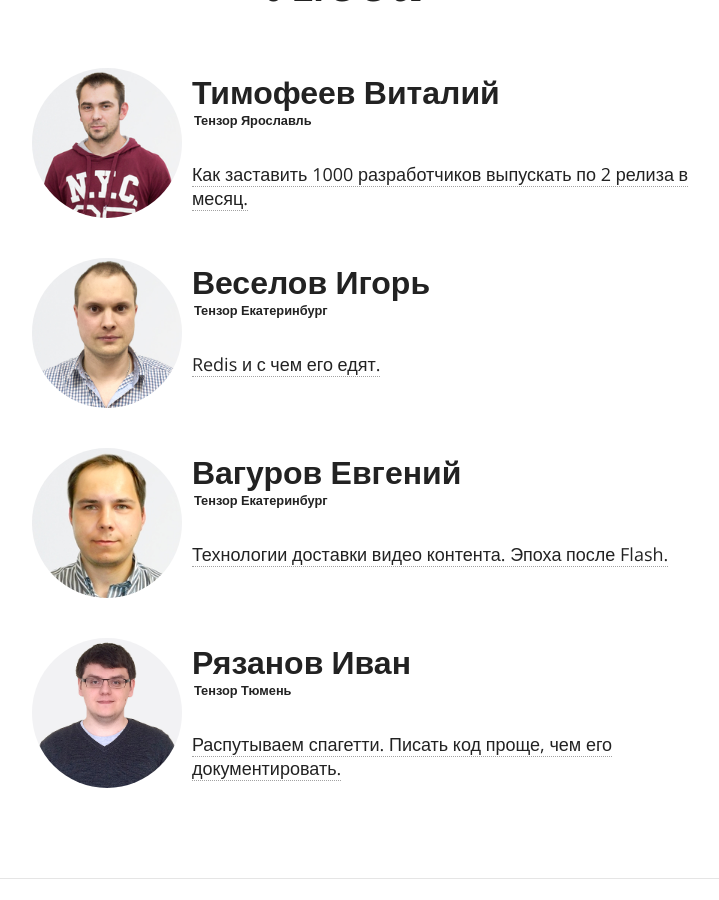
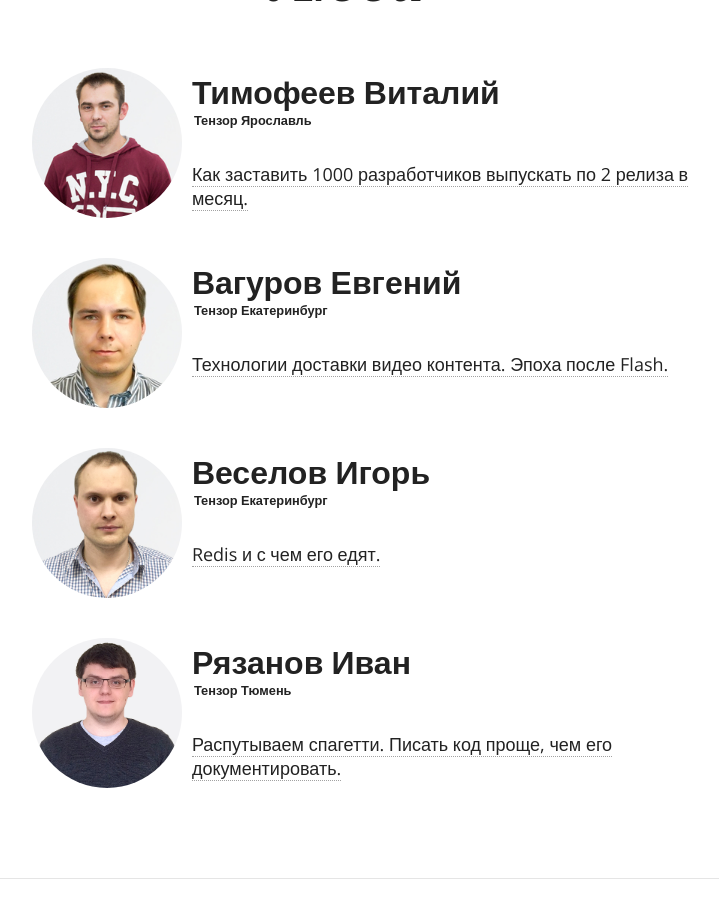
Before and after one commit to veseloff/veseloff.github.io, a Jekyll site: the page built from people/index.md, in a window 1280 px wide and 900 px high, scrolled down 576 px. Shown: the whole window, without its empty margins (294-1013 px from the left). Built offline with Jekyll 4.4.1, drawn with Linux system fonts in a browser that asks for light colours; nearby versions of some CDN libraries; comment, search, counter and statistics services are not loaded.

Commit message:
new order

```diff
--- a/_data/authors.yml
+++ b/_data/authors.yml
@@ -6,15 +6,15 @@ timofeev_vitaliy:
   company: Тензор Ярославль
   current: true
 
+vagurov_evgeny:
+  name: Вагуров Евгений
+  avatar: vagurov_evgeny.jpg
+  company: Тензор Екатеринбург
+  current: true
+
 veselov_igor:
   name: Веселов Игорь
   avatar: veselov_igor.jpg
-  company: Тензор Екатеринбург
-  current: true
-
-vagurov_evgeny:
-  name: Вагуров Евгений
-  avatar: vagurov_evgeny.jpg
   company: Тензор Екатеринбург
   current: true
 
```
